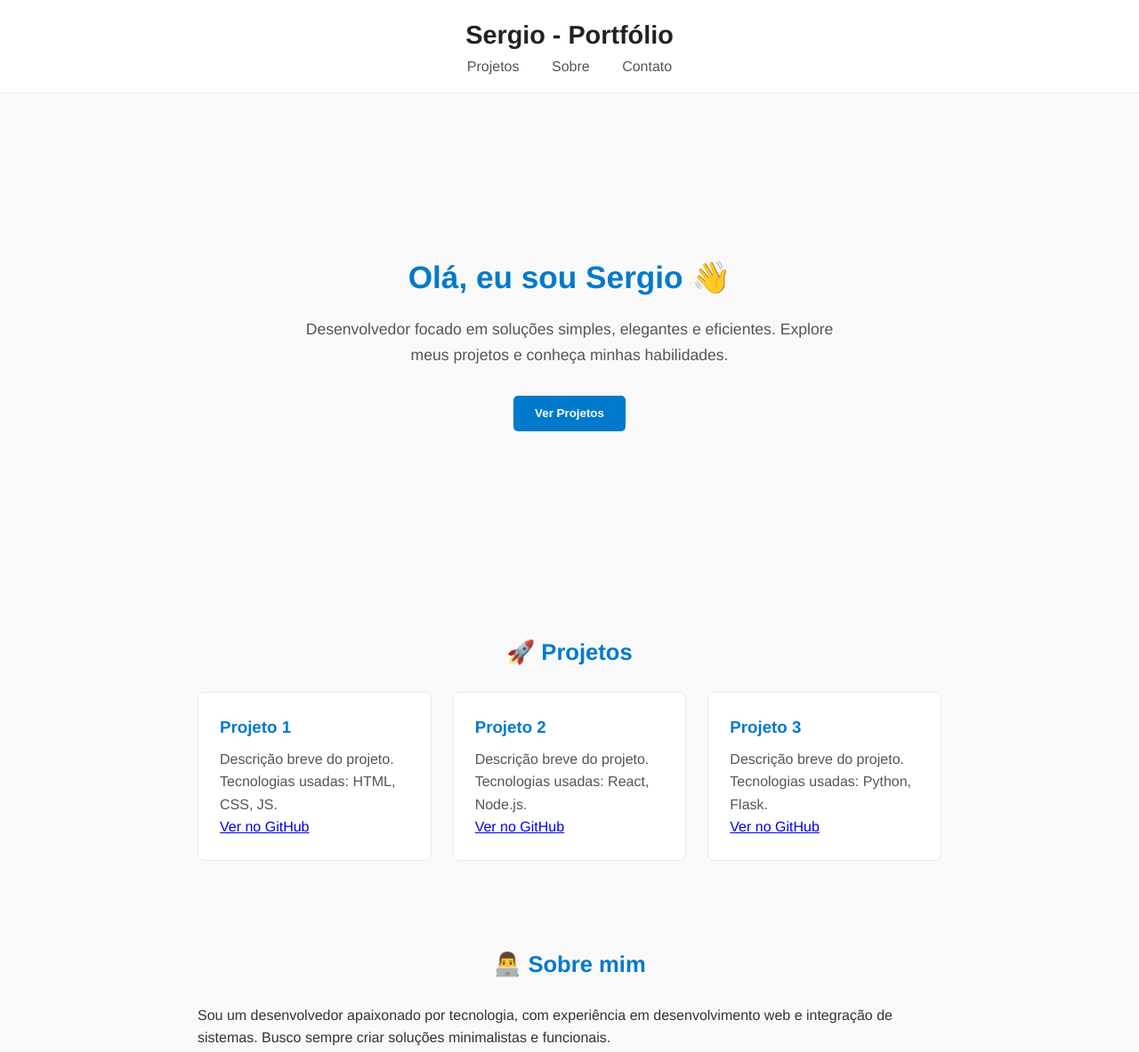
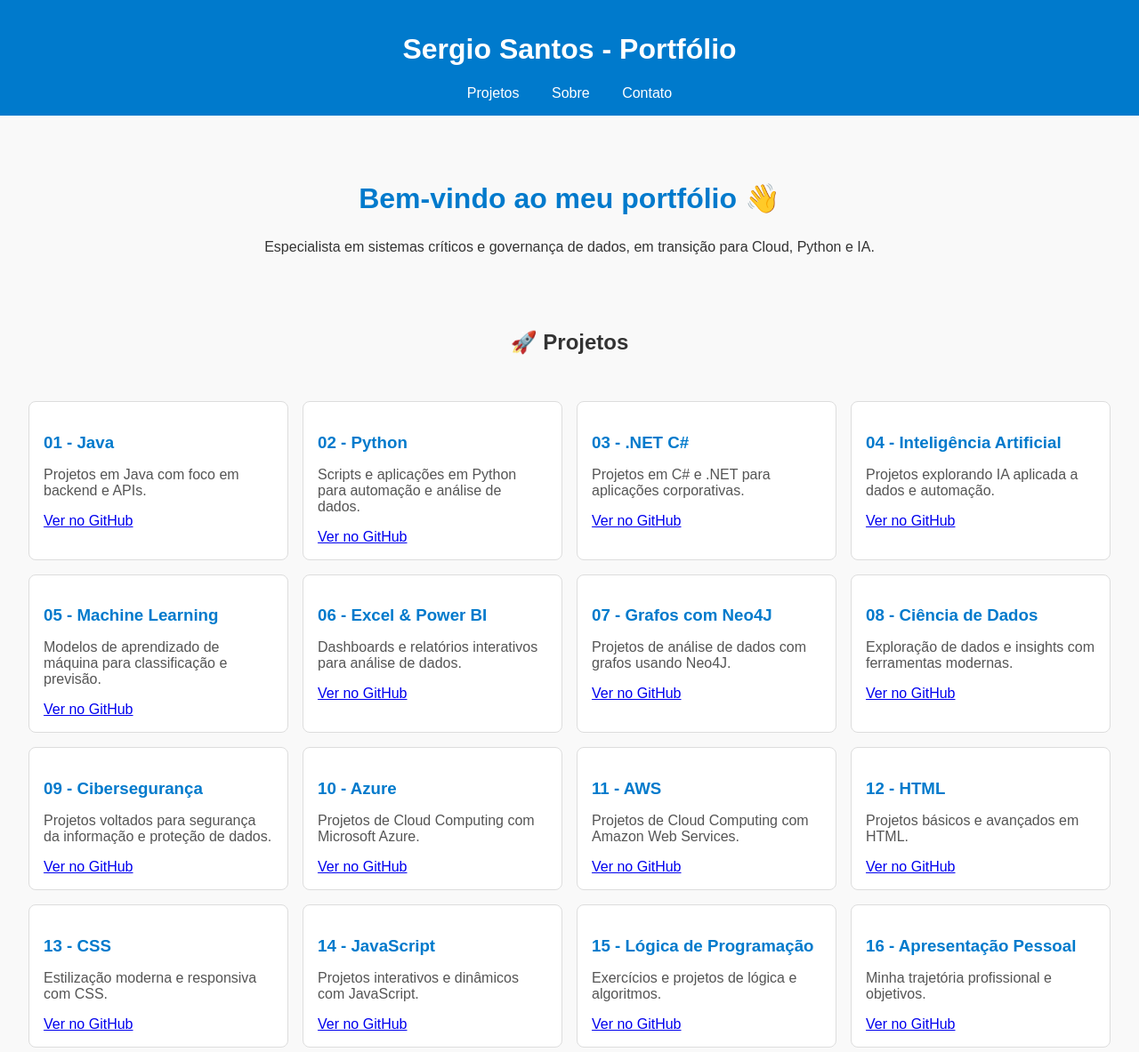
Before and after one commit to Santosdevbjj/santosdevbjj.github.io.portfolio, a plain HTML site: page index.html in a window 1280 px wide. Shown: the top 1183 px of the page at 89% size. Drawn offline with Linux system fonts and the light colour scheme.

Commit message:
Revise portfolio title and content
Updated portfolio details and improved styling.

```diff
--- a/index.html
+++ b/index.html
@@ -3,145 +3,25 @@
 <head>
   <meta charset="UTF-8">
   <meta name="viewport" content="width=device-width, initial-scale=1.0">
-  <title>Portfólio - Sergio</title>
+  <title>Portfólio Sergio Santos</title>
   <style>
-    /* Reset básico */
-    * { margin: 0; padding: 0; box-sizing: border-box; }
-
-    body {
-      font-family: 'Helvetica Neue', Arial, sans-serif;
-      background: #f9f9f9;
-      color: #333;
-      line-height: 1.6;
-    }
-
-    header {
-      background: #ffffff;
-      border-bottom: 1px solid #eaeaea;
-      padding: 1rem 2rem;
-      text-align: center;
-      position: sticky;
-      top: 0;
-    }
-
-    header h1 {
-      font-size: 1.8rem;
-      color: #222;
-    }
-
-    nav a {
-      color: #555;
-      margin: 0 1rem;
-      text-decoration: none;
-      font-weight: 500;
-      transition: color 0.3s;
-    }
-
-    nav a:hover {
-      color: #007acc;
-    }
-
-    .hero {
-      display: flex;
-      flex-direction: column;
-      align-items: center;
-      justify-content: center;
-      height: 70vh;
-      text-align: center;
-      padding: 2rem;
-    }
-
-    .hero h2 {
-      font-size: 2.2rem;
-      margin-bottom: 1rem;
-      color: #007acc;
-    }
-
-    .hero p {
-      max-width: 600px;
-      font-size: 1.1rem;
-      color: #555;
-    }
-
-    .btn {
-      margin-top: 2rem;
-      padding: 0.8rem 1.5rem;
-      background: #007acc;
-      color: #fff;
-      border: none;
-      border-radius: 5px;
-      cursor: pointer;
-      font-weight: bold;
-      transition: background 0.3s;
-    }
-
-    .btn:hover {
-      background: #005f99;
-    }
-
-    section {
-      padding: 3rem 2rem;
-      max-width: 900px;
-      margin: auto;
-    }
-
-    section h2 {
-      margin-bottom: 1.5rem;
-      font-size: 1.6rem;
-      color: #007acc;
-      text-align: center;
-    }
-
-    .projects {
-      display: grid;
-      grid-template-columns: repeat(auto-fit, minmax(250px, 1fr));
-      gap: 1.5rem;
-    }
-
-    .card {
-      background: #fff;
-      padding: 1.5rem;
-      border-radius: 8px;
-      border: 1px solid #eaeaea;
-      transition: box-shadow 0.3s;
-    }
-
-    .card:hover {
-      box-shadow: 0 4px 12px rgba(0,0,0,0.1);
-    }
-
-    .card h3 {
-      margin-bottom: 0.5rem;
-      color: #007acc;
-    }
-
-    .card p {
-      color: #555;
-    }
-
-    footer {
-      text-align: center;
-      padding: 2rem;
-      background: #ffffff;
-      border-top: 1px solid #eaeaea;
-      margin-top: 2rem;
-    }
-
-    footer a {
-      color: #007acc;
-      margin: 0 0.5rem;
-      text-decoration: none;
-      font-weight: 500;
-    }
-
-    footer a:hover {
-      text-decoration: underline;
-    }
+    body { font-family: Arial, sans-serif; margin:0; background:#f9f9f9; color:#333; }
+    header { background:#007acc; color:#fff; padding:1rem; text-align:center; }
+    nav a { color:#fff; margin:0 1rem; text-decoration:none; font-weight:500; }
+    .hero { padding:3rem; text-align:center; }
+    .hero h1 { font-size:2rem; color:#007acc; }
+    .projects { display:grid; grid-template-columns:repeat(auto-fit,minmax(250px,1fr)); gap:1rem; padding:2rem; }
+    .card { background:#fff; border:1px solid #ddd; border-radius:8px; padding:1rem; transition:0.3s; }
+    .card:hover { box-shadow:0 4px 12px rgba(0,0,0,0.1); }
+    .card h3 { margin-bottom:0.5rem; color:#007acc; }
+    .card p { color:#555; }
+    footer { background:#007acc; color:#fff; text-align:center; padding:1rem; margin-top:2rem; }
+    footer a { color:#fff; margin:0 0.5rem; text-decoration:none; }
   </style>
 </head>
 <body>
   <header>
-    <h1>Sergio - Portfólio</h1>
+    <h1>Sergio Santos - Portfólio</h1>
     <nav>
       <a href="#projetos">Projetos</a>
       <a href="#sobre">Sobre</a>
@@ -150,44 +30,45 @@
   </header>
 
   <section class="hero">
-    <h2>Olá, eu sou Sergio 👋</h2>
-    <p>Desenvolvedor focado em soluções simples, elegantes e eficientes. Explore meus projetos e conheça minhas habilidades.</p>
-    <button class="btn">Ver Projetos</button>
+    <h1>Bem-vindo ao meu portfólio 👋</h1>
+    <p>Especialista em sistemas críticos e governança de dados, em transição para Cloud, Python e IA.</p>
   </section>
 
   <section id="projetos">
-    <h2>🚀 Projetos</h2>
+    <h2 style="text-align:center;">🚀 Projetos</h2>
     <div class="projects">
-      <div class="card">
-        <h3>Projeto 1</h3>
-        <p>Descrição breve do projeto. Tecnologias usadas: HTML, CSS, JS.</p>
-        <a href="#">Ver no GitHub</a>
-      </div>
-      <div class="card">
-        <h3>Projeto 2</h3>
-        <p>Descrição breve do projeto. Tecnologias usadas: React, Node.js.</p>
-        <a href="#">Ver no GitHub</a>
-      </div>
-      <div class="card">
-        <h3>Projeto 3</h3>
-        <p>Descrição breve do projeto. Tecnologias usadas: Python, Flask.</p>
-        <a href="#">Ver no GitHub</a>
-      </div>
+      <div class="card"><h3>01 - Java</h3><p>Projetos em Java com foco em backend e APIs.</p><a href="https://github.com/Santosdevbjj/Sergiobjj" target="_blank">Ver no GitHub</a></div>
+      <div class="card"><h3>02 - Python</h3><p>Scripts e aplicações em Python para automação e análise de dados.</p><a href="https://github.com/Santosdevbjj/Sergiobjj" target="_blank">Ver no GitHub</a></div>
+      <div class="card"><h3>03 - .NET C#</h3><p>Projetos em C# e .NET para aplicações corporativas.</p><a href="https://github.com/Santosdevbjj/Sergiobjj" target="_blank">Ver no GitHub</a></div>
+      <div class="card"><h3>04 - Inteligência Artificial</h3><p>Projetos explorando IA aplicada a dados e automação.</p><a href="https://github.com/Santosdevbjj/Sergiobjj" target="_blank">Ver no GitHub</a></div>
+      <div class="card"><h3>05 - Machine Learning</h3><p>Modelos de aprendizado de máquina para classificação e previsão.</p><a href="https://github.com/Santosdevbjj/Sergiobjj" target="_blank">Ver no GitHub</a></div>
+      <div class="card"><h3>06 - Excel & Power BI</h3><p>Dashboards e relatórios interativos para análise de dados.</p><a href="https://github.com/Santosdevbjj/Sergiobjj" target="_blank">Ver no GitHub</a></div>
+      <div class="card"><h3>07 - Grafos com Neo4J</h3><p>Projetos de análise de dados com grafos usando Neo4J.</p><a href="https://github.com/Santosdevbjj/Sergiobjj" target="_blank">Ver no GitHub</a></div>
+      <div class="card"><h3>08 - Ciência de Dados</h3><p>Exploração de dados e insights com ferramentas modernas.</p><a href="https://github.com/Santosdevbjj/Sergiobjj" target="_blank">Ver no GitHub</a></div>
+      <div class="card"><h3>09 - Cibersegurança</h3><p>Projetos voltados para segurança da informação e proteção de dados.</p><a href="https://github.com/Santosdevbjj/Sergiobjj" target="_blank">Ver no GitHub</a></div>
+      <div class="card"><h3>10 - Azure</h3><p>Projetos de Cloud Computing com Microsoft Azure.</p><a href="https://github.com/Santosdevbjj/Sergiobjj" target="_blank">Ver no GitHub</a></div>
+      <div class="card"><h3>11 - AWS</h3><p>Projetos de Cloud Computing com Amazon Web Services.</p><a href="https://github.com/Santosdevbjj/Sergiobjj" target="_blank">Ver no GitHub</a></div>
+      <div class="card"><h3>12 - HTML</h3><p>Projetos básicos e avançados em HTML.</p><a href="https://github.com/Santosdevbjj/Sergiobjj" target="_blank">Ver no GitHub</a></div>
+      <div class="card"><h3>13 - CSS</h3><p>Estilização moderna e responsiva com CSS.</p><a href="https://github.com/Santosdevbjj/Sergiobjj" target="_blank">Ver no GitHub</a></div>
+      <div class="card"><h3>14 - JavaScript</h3><p>Projetos interativos e dinâmicos com JavaScript.</p><a href="https://github.com/Santosdevbjj/Sergiobjj" target="_blank">Ver no GitHub</a></div>
+      <div class="card"><h3>15 - Lógica de Programação</h3><p>Exercícios e projetos de lógica e algoritmos.</p><a href="https://github.com/Santosdevbjj/Sergiobjj" target="_blank">Ver no GitHub</a></div>
+      <div class="card"><h3>16 - Apresentação Pessoal</h3><p>Minha trajetória profissional e objetivos.</p><a href="https://github.com/Santosdevbjj/Sergiobjj" target="_blank">Ver no GitHub</a></div>
+      <div class="card"><h3>17 - LinkedIn</h3><p>Conecte-se comigo no LinkedIn.</p><a href="https://linkedin.com/in/santossergioluiz" target="_blank">Visitar LinkedIn</a></div>
     </div>
   </section>
 
-  <section id="sobre">
+  <section id="sobre" style="padding:2rem; text-align:center;">
     <h2>👨‍💻 Sobre mim</h2>
-    <p>Sou um desenvolvedor apaixonado por tecnologia, com experiência em desenvolvimento web e integração de sistemas. Busco sempre criar soluções minimalistas e funcionais.</p>
+    <p>Analista de Sistemas Sênior com experiência em sistemas críticos bancários e infraestrutura corporativa.
+       Atualmente em transição para tecnologias modernas como Cloud, Python, IA e DevOps.</p>
   </section>
 
-  <section id="contato">
+  <section id="contato" style="padding:2rem; text-align:center;">
     <h2>📬 Contato</h2>
-    <p>Entre em contato comigo pelas redes:</p>
     <footer>
       <a href="https://github.com/Santosdevbjj" target="_blank">GitHub</a>
-      <a href="https://linkedin.com/in/seuusuario" target="_blank">LinkedIn</a>
-      <a href="mailto:seuemail@gmail.com">Email</a>
+      <a href="https://linkedin.com/in/santossergioluiz" target="_blank">LinkedIn</a>
+      <a href="mailto:santossergiorealbjj@outlook.com">Email</a>
     </footer>
   </section>
 </body>
```
